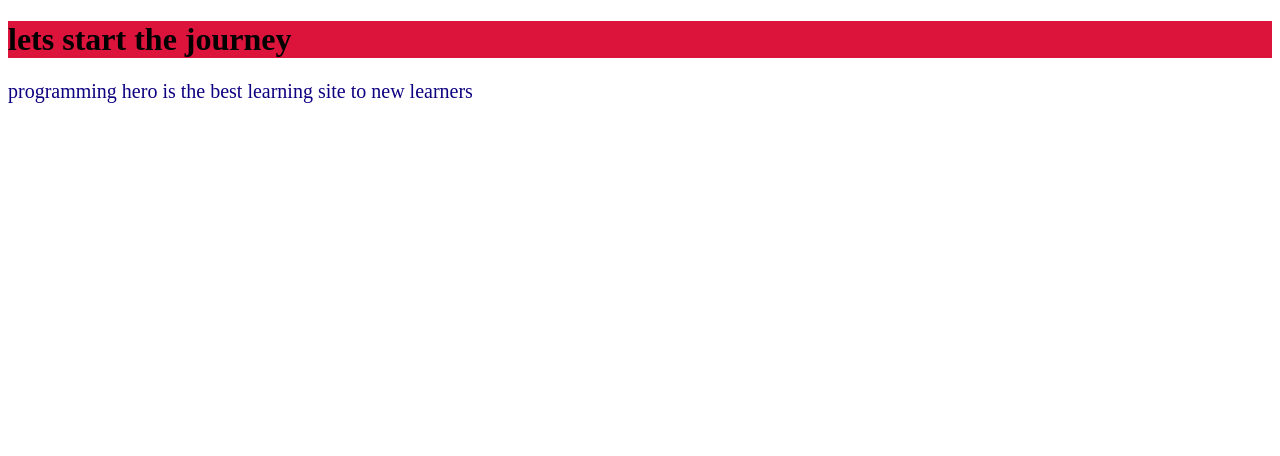
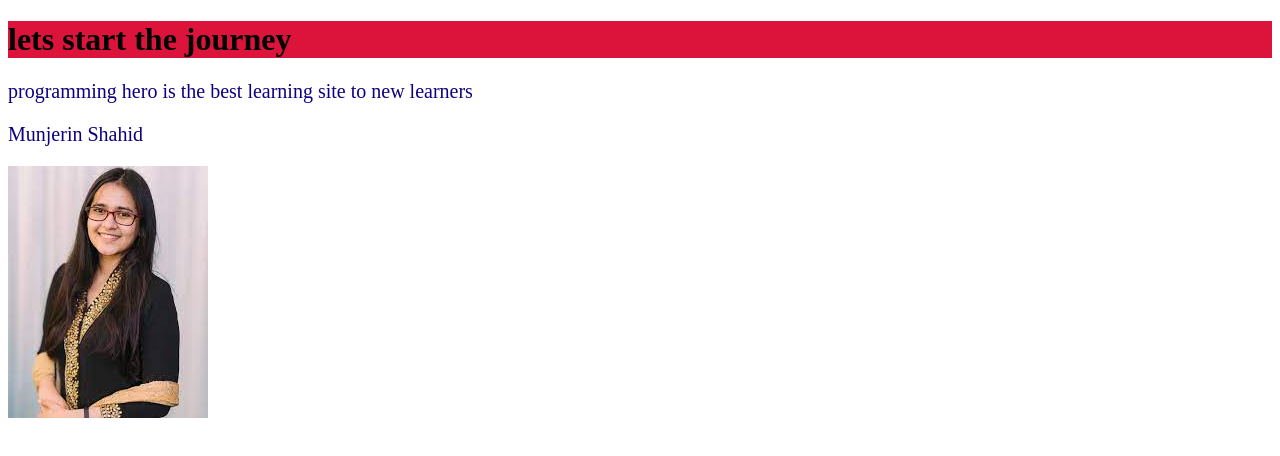
Before and after one commit to YasinForhadSakib/my-first-repo, a plain HTML site: page index.html in a window 1280 px wide. Drawn offline with Linux system fonts and the light colour scheme.

Commit message:
munjerin

```diff
--- a/index.html
+++ b/index.html
@@ -10,5 +10,8 @@
 <body>
    <h1>lets start the journey</h1>
    <p>programming hero is the best learning site to new learners</p>
+   <p>Munjerin Shahid</p>
+   <img src="munjerin.jpg
+   " alt="">
 </body>
 </html>
```
Also changed, not shown: download.jpg (added), field.jpg (added), fishing.jpg (added), flag.jpg (added), gspeed - Copy.jfif (added), images (1).jpg (added), img_2842_0.jpg (added), lily.jpg (added), munjerin.jpg (added), tuntuni.jpg (added).
